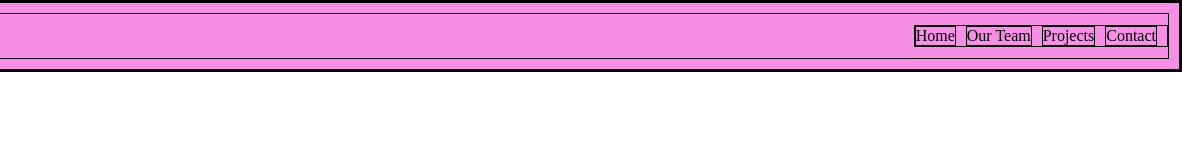
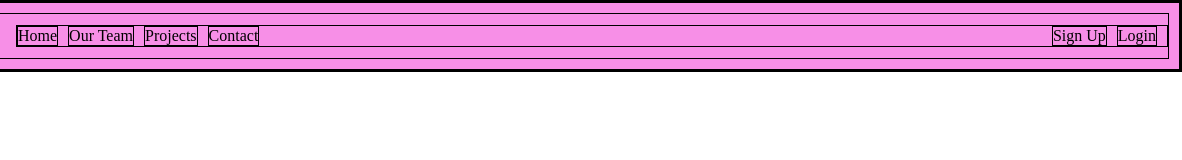
Before and after one commit to Rashkele/Flex-page, a plain HTML site: page index.html in a window 1280 px wide. Shown: the full height of the page, 98-1280 px from the left. Drawn offline with Linux system fonts and the light colour scheme.

Commit message:
header list finished

```diff
--- a/index.html
+++ b/index.html
@@ -18,6 +18,9 @@
                <li>Our Team</li>
                <li>Projects</li>
                <li>Contact</li>
+               <li>Sign Up</li>
+               <li>Login</li>
+
            </ul>
        </nav>
    </header>
--- a/style.css
+++ b/style.css
@@ -12,6 +12,7 @@ header {
 header ul {
 display: flex;
 list-style: none;
+flex-grow: 1;
 /*justify-content: space-around;
 flex: 1;*/
 }
@@ -30,9 +31,15 @@ header li {
     /*height:40px;*/
     /*overflow: hidden;*/
 width: 80px;
+margin-right: 20px;
 }
 
 img {
     max-width: 100%;
    display: block;
 }
+
+header li:nth-child(4) {
+    margin-right: auto;
+    /*margin-left: auto;*/
+}
```
